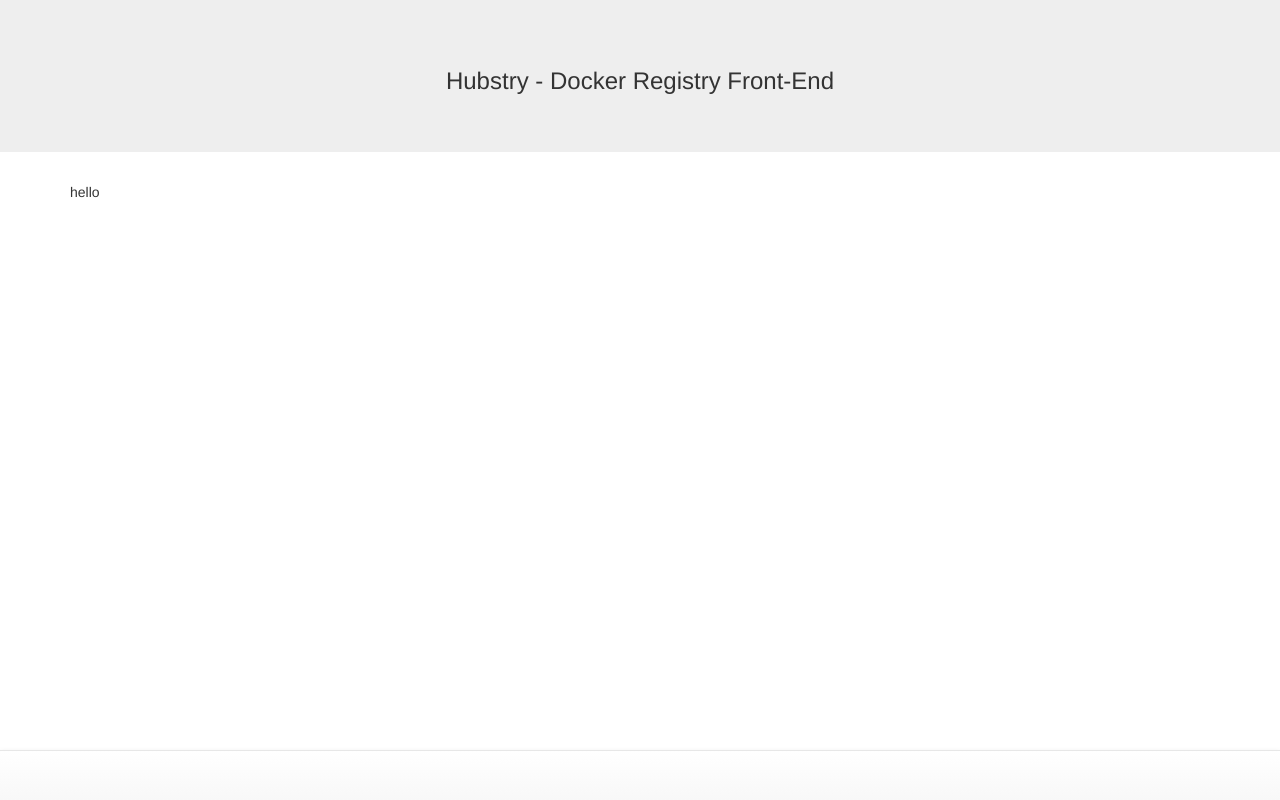
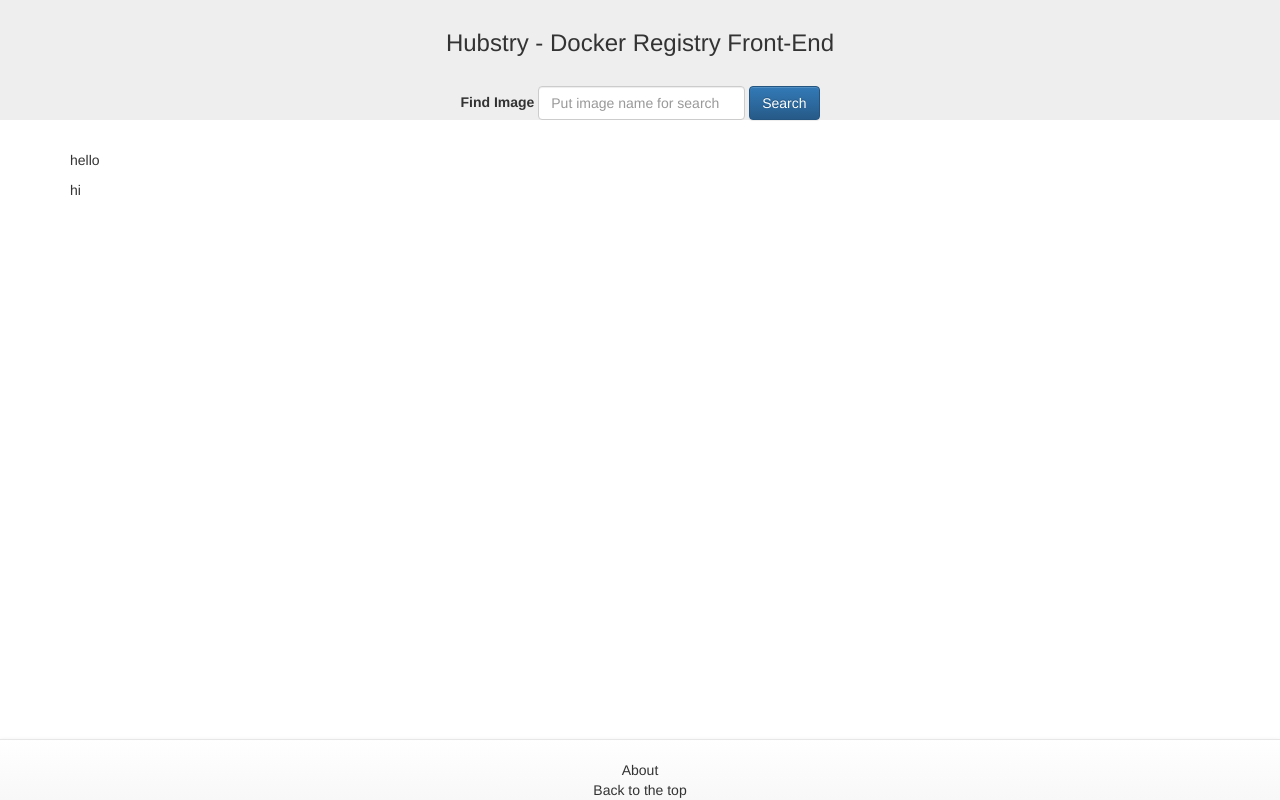
Before and after one commit to fredcamps/hubstry, a Flask app: page / in a window 1280 px wide. Run offline with Flask 2, Linux system fonts and the light colour scheme; some libraries are stand-ins or nearby versions.

Commit message:
Some improvements on layout

```diff
--- a/hubstry/static/css/main.css
+++ b/hubstry/static/css/main.css
@@ -1,3 +1,8 @@
 .body {
     height: 100%;
 }
+
+nav ul {
+    list-style: none;
+    display: inline;
+}
--- a/hubstry/templates/home.jinja2
+++ b/hubstry/templates/home.jinja2
@@ -1,5 +1,10 @@
 {% extends "layout.jinja2" %}
 
 {% block content %}
-  <p>hello</p>
+  <div class="row">
+    <div class="col-xs-12 col-sm-6 col-md-8">
+      <p>hello</p>
+      <p>hi</p>
+    </div>
+  </div>
 {% endblock content %}
--- a/hubstry/templates/layout.jinja2
+++ b/hubstry/templates/layout.jinja2
@@ -17,9 +17,19 @@
 
 {% block body %}
   <div class="body">
-    <div class="jumbotron text-center">
+    <div class="jumbotron text-center" style="padding: 10px 0 0 0">
       <h3>Hubstry - Docker Registry Front-End</h3>
+      <div class="container">
+	<br>
+      </div>
       {% block top %}
+	<form class="form-inline">
+	  <div class="form-group">
+	    <label for="search">Find Image</label>
+	    <input class="form-control" type="text" placeholder="Put image name for search" id="search" name="search"/>
+	  </div>
+	  <button class="btn btn-primary">Search</button>
+	</form>
       {% endblock top %}
     </div>
     <div class="container">
@@ -28,7 +38,11 @@
       {% endblock content %}
     </div>
     {% block footer %}
-      <nav class="navbar navbar-default navbar-fixed-bottom">
+      <nav class="navbar navbar-default navbar-fixed-bottom text-center">
+	<ul>
+	  <li>About</li>
+	  <li>Back to the top</li>
+	</ul>
       </nav>
     {% endblock footer %}
   </div>
```
